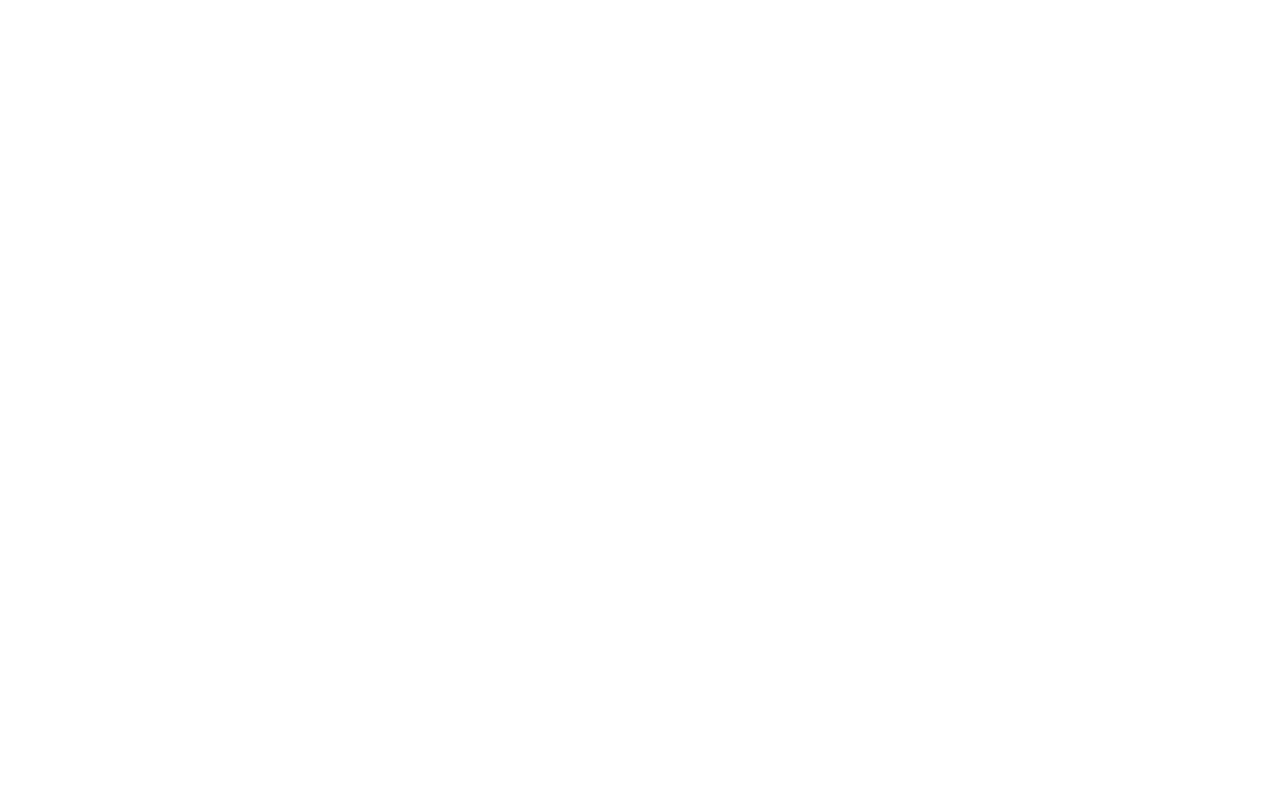
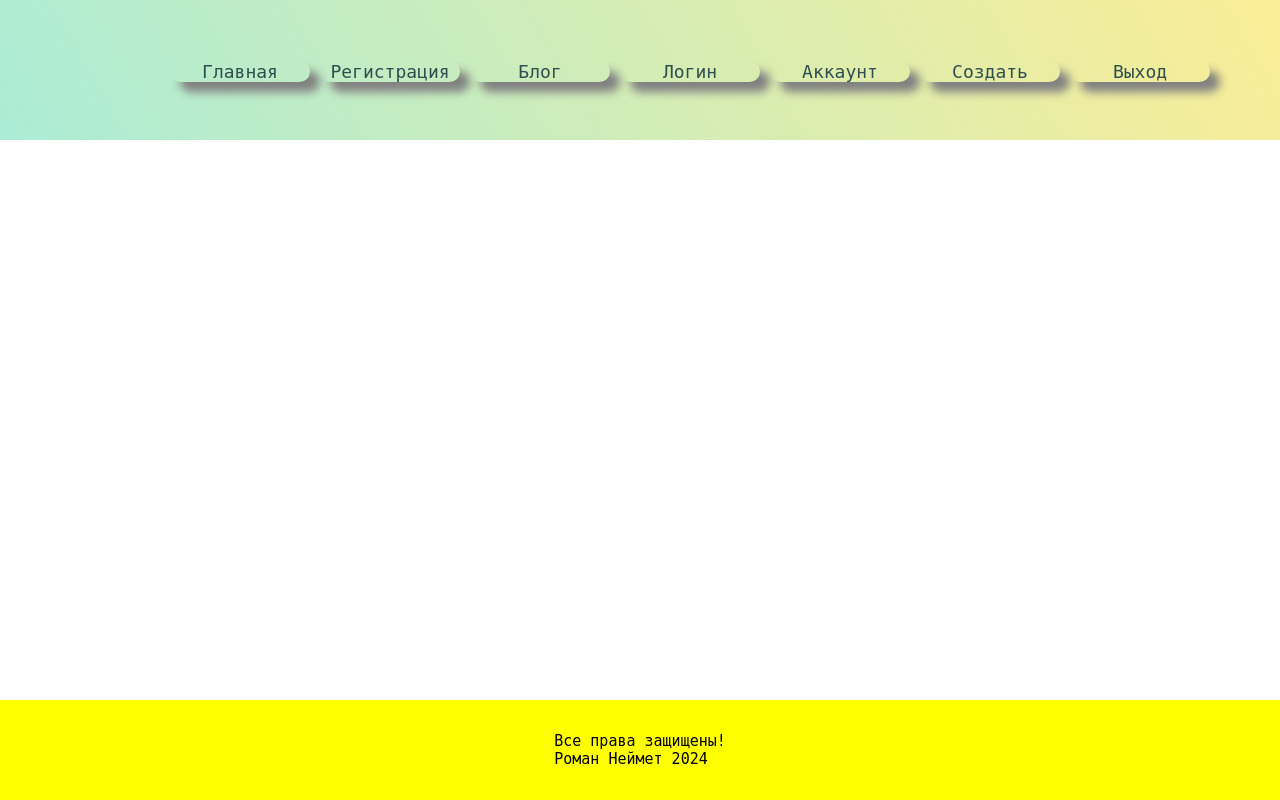
Before and after one commit to poman654/blog_flask, a Flask app: page / in a window 1280 px wide. Before the commit the page is empty. Run offline with Flask 3, Linux system fonts and the light colour scheme.

Commit message:
add_main_menu

```diff
--- a/static/css/style.css
+++ b/static/css/style.css
@@ -1,3 +1,79 @@
-h1 {
-    color: red;
+*{
+    margin: 0;
+    padding: 0;
 }
+
+html, body{
+    height: 100%;
+}
+
+/* MAIN MENU */
+
+.header{
+    height: 140px;
+    background-image: linear-gradient(60deg, #abecd6 0%, #fbed96 100%);
+}
+
+.main_menu{
+    display: flex;
+    justify-content: flex-end;
+    padding-right: 60px;
+}
+
+.main_menu a{
+    text-decoration: none;
+    color: darkslategrey;
+    font-weight: 400;
+}
+
+.main_menu li {
+    list-style: none;
+    margin-right: 10px;
+    width: 140px;
+    margin-top: 5%;
+    box-shadow: 10px 10px 10px grey;
+    font-family: monospace;
+    border-radius: 100px;
+    text-align: center;
+}
+
+.main_menu li:hover{
+    transition-duration: 1s;
+    box-shadow: 4px 5px 50px grey;
+}
+
+.main_menu{
+    font-size: 18px;
+}
+
+/* WRAPPER */
+
+.wrapper{
+    display: flex;
+    flex-direction: column;
+    height: 100%;
+}
+
+
+/* CONTENT */
+
+.content{
+    width: 60%;
+    margin: 100px auto 0;
+    flex: 1 0 auto;
+}
+
+
+/* FOOTER */
+
+.footer{
+    justify-content: center;
+    align-items: center;
+    display: flex;
+    width: 100%;
+    height: 100px;
+    font-size: 15px;
+    font-family: monospace;
+    background-color: yellow;
+    flex: 0 0 auto;
+}
--- a/templates/layout.html
+++ b/templates/layout.html
@@ -20,7 +20,19 @@
 <div class="wrapper">
 
 {% block menu %}
+<header class="header">
 
+    <ul class="main_menu">
+        <li><a href="#"><p>Главная</p></a></li>
+        <li><a href="#"><p>Регистрация</p></a></li>
+        <li><a href="#"><p>Блог</p></a></li>
+        <li><a href="#"><p>Логин</p></a></li>
+        <li><a href="#"><p>Аккаунт</p></a></li>
+        <li><a href="#"><p>Создать</p></a></li>
+        <li><a href="#"><p>Выход</p></a></li>
+    </ul>
+
+</header>
 {% endblock menu %}
 
 {% block content %}
@@ -29,13 +41,21 @@
 
 {% block main_page %}
 
+    <div class="content">
+
+
+    </div>
+
 {% endblock main_page %}
 
 
 {% block footer %}
 
+    <footer class="footer">Все права защищены!<br>
+        Роман Неймет 2024
+    </footer>
+
 {% endblock footer %}
 </div>
-
 </body>
 </html>
```
